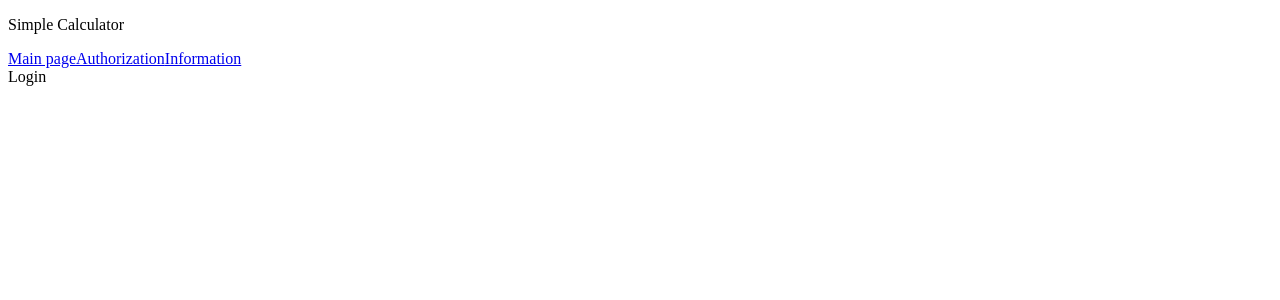
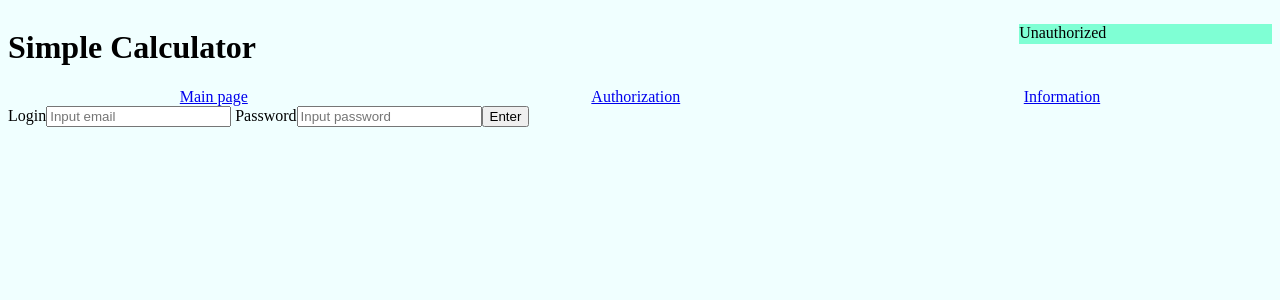
Before and after one commit to protenot/React-calculator, a React app: page /auth in a window 1280 px wide. Shown: the top 300 px of the page. Built offline with nearby package versions, Linux system fonts and the light colour scheme.

Commit message:
add config and auth

```diff
--- a/package.json
+++ b/package.json
@@ -3,7 +3,6 @@
   "version": "1.0.0",
   "description": "",
   "main": "index.tsx",
-
   "scripts": {
     "start": "webpack-dev-server --open --define-process-env-node-env development",
     "build": "webpack build --define-process-env-node-env production",
@@ -56,6 +55,7 @@
     "@types/react": "^18.2.31",
     "@types/react-dom": "^18.2.14",
     "@types/react-router-dom": "^5.3.3",
+    "firebase": "^10.5.0",
     "query-string": "^8.1.0",
     "react": "^18.2.0",
     "react-dom": "^18.2.0",
--- a/src/App.tsx
+++ b/src/App.tsx
@@ -1,17 +1,36 @@
-import React from "react";
+import React, { useState } from "react";
+import { Input } from "./components/input";
+import {Button} from "./components/button" ;
 import { Switch, Route, Link } from "react-router-dom";
+import { authWithEmailAndPassword } from "./firebase/authWithEmailAndPassword";
 
 function App() {
+  const [inputEmailValue, setInputEmailValue] = useState<string>('');
+  const [inputPasswordValue, setInputPasswordValue] = useState<string>('');
+  const handleButtonClick = ()=>{
+    authWithEmailAndPassword(inputEmailValue, inputPasswordValue);
+    console.log('Email:', inputEmailValue);
+    console.log('Password:', inputPasswordValue);
+  }
+
   return (
     <div className="App">
       <header className="App-header">
-        <p className="header-title">
+      <div className="App-header-auth">
+       <h1 className="header-title">
           Simple Calculator
-        </p>
+        </h1>
+        <p className="auth-name"> {inputEmailValue ? (
+    <>{inputEmailValue}</>
+  ) : (
+    "Unauthorized"
+  )}</p>
+        </div>
         <div className="navigation">
           <Link to="/">Main page</Link>
           <Link to="/auth">Authorization</Link>
           <Link to="/about">Information</Link>
+
         </div>
       </header>
       <div>
@@ -20,7 +39,11 @@ function App() {
             <div>Главная страница</div>
           </Route>
           <Route exact path="/auth">
-            <div>Login</div>
+            <div className="login-page">
+<Input onInputChange={setInputEmailValue} placeholderText={"Input email"} labelText="Login"/>
+<Input onInputChange={setInputPasswordValue}placeholderText={"Input password"} labelText= {"Password"}/>
+<Button onClick={handleButtonClick}>Enter</Button>
+            </div>
           </Route>
           <Route path="/about">
             <div>About</div>
--- /dev/null
+++ b/src/components/button.tsx
@@ -0,0 +1,12 @@
+import React from 'react';
+
+export interface ButtonProps {
+  onClick: () => void;
+  children: React.ReactNode;
+}
+
+export const Button: React.FC<ButtonProps> = ({ onClick, children }) => (
+  <button onClick={onClick}>{children}</button>
+);
+
+export default Button;
--- /dev/null
+++ b/src/components/input.tsx
@@ -0,0 +1,32 @@
+import React, { useState } from 'react';
+
+export type OnInputChange = (inputValue: string) => void;
+
+export interface InputProps {
+   onInputChange: OnInputChange;
+    placeholderText: string;
+    labelText:string;
+  }
+
+export const Input =({onInputChange, placeholderText, labelText}:InputProps)=>{
+ const [inputValue,setInputValue] = useState('');
+ const handleInputChange = (event: React.ChangeEvent<HTMLInputElement>) => {
+    const newValue = event.target.value;
+
+    setInputValue(newValue);
+
+    onInputChange(newValue);
+  };
+return(
+<label> {labelText}
+<
+    input
+    type="text"
+    className="input-value"
+    placeholder={placeholderText}
+    onChange={handleInputChange}
+    value={inputValue}
+
+/>
+</label>)
+}
--- /dev/null
+++ b/src/firebase/authWithEmailAndPassword.tsx
@@ -0,0 +1,71 @@
+import {
+    getAuth,
+    UserCredential,
+    getIdTokenResult,
+    signInWithEmailAndPassword,
+    createUserWithEmailAndPassword,
+  } from "firebase/auth";
+  import { getDatabase, ref, get, child } from "firebase/database";
+  import firebase from "firebase/app";
+
+
+  export async function authWithEmailAndPassword(
+    email: string,
+    password: string,
+  ): Promise<UserCredential | void> {
+    const auth = getAuth();
+
+    try {
+      const userCredential = await createUserWithEmailAndPassword(
+        auth,
+        email,
+        password,
+      );
+
+      // Проверка, является ли пользователь новым
+      const idTokenResult = await getIdTokenResult(userCredential.user);
+      if (idTokenResult.claims.newUser) {
+        console.log("Новый пользователь!");
+      }
+
+      return userCredential;
+    } catch (error: any) {
+      if (error.code === "auth/email-already-in-use") {
+        // Если пользователь уже существует, попробуем войти
+        try {
+          const userCredential = await signInWithEmailAndPassword(
+            auth,
+            email,
+            password,
+          ).then((userCredential) => {
+            // Signed in
+            const user = userCredential;
+            console.log("user" + JSON.stringify(user.user));
+
+            /*  const db = getDatabase();
+              const tasksRef = ref(db);
+              get(child(tasksRef,'tasks/')).then((snapshot) => {
+                if (snapshot.exists()) {
+                  console.log("DB "+ JSON.stringify(snapshot.val()));
+                }
+
+            }) */
+          });
+          return userCredential;
+        } catch (signInError: any) {
+          const errorMessage = signInError.message;
+          console.log("Ошибка входа: " + errorMessage);
+         // renderErrorModal(errorMessage);
+          return;
+        }
+      } else {
+        const errorCode = error.code;
+        console.log("Ошибка: " + errorCode);
+
+        const errorMessage = error.message;
+        console.log("Сообщение об ошибке: " + errorMessage);
+       // renderErrorModal(errorMessage);
+        return;
+      }
+    }
+  }
--- a/src/index.tsx
+++ b/src/index.tsx
@@ -2,6 +2,7 @@ import React from "react";
 import ReactDOM from "react-dom/client";
 import { BrowserRouter } from "react-router-dom";
 import App from "./App";
+import "./style.css";
 
 
 const basename = process.env.CONTENT_ROOT;
--- /dev/null
+++ b/src/style.css
@@ -0,0 +1,21 @@
+body{
+    background-color: azure;
+}
+
+.App-header-auth{
+    display: flex;
+}
+h1{
+    width:80%;
+}
+.auth-name{
+    background-color: aquamarine;
+    width: 20%;
+    height: 20px;
+
+
+}
+.navigation{
+    display:flex;
+    justify-content: space-around;
+}
```
Also changed, not shown: src/firebase/firebase.tsx (added, +17 -0 lines), 1 other file (tests, documents, lock files or other folders).
